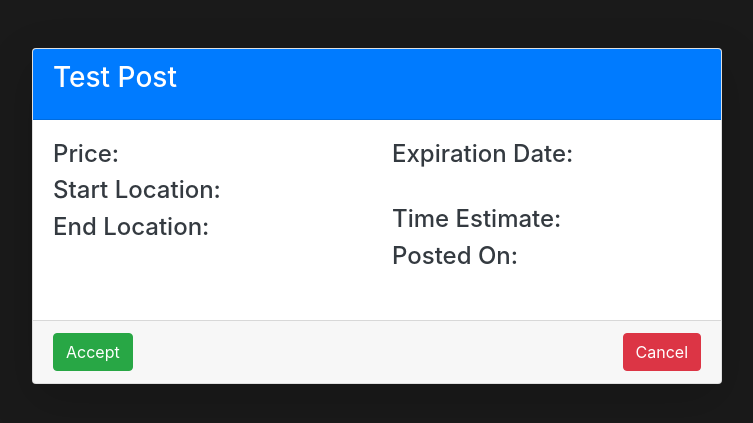
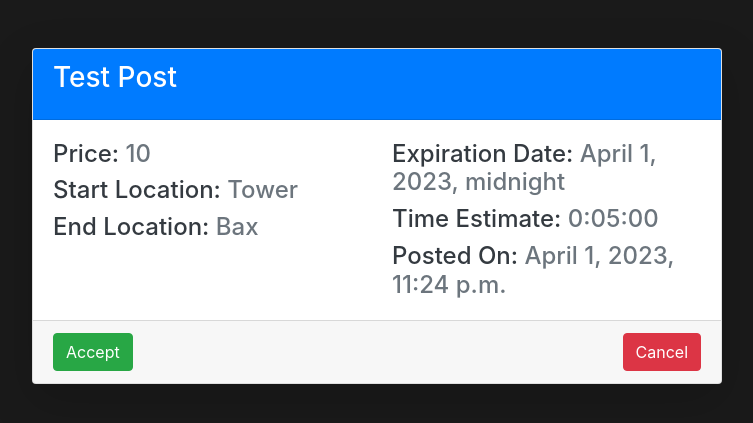
Before and after one commit to alexracape/tascii, a Django app: page /1/ in a window 1280 px wide. Shown: the part 56-479 px from the top of the page, without its empty margins (263-1016 px from the left). Run offline with Django 4.2, Linux system fonts and the light colour scheme; data comes from the database, SQL or seed files in the repository.

Commit message:
Update post_details.html

```diff
--- a/feed/templates/post_details.html
+++ b/feed/templates/post_details.html
@@ -12,14 +12,14 @@
         <div class="card-body">
           <div class="row">
             <div class="col-md-6">
-              <h4 class="card-text"><span class="text-dark">Price:</span> {{ post.price }}</h4>
-              <h4 class="card-text"><span class="text-dark">Start Location:</span> {{ post.start_loc }}</h4>
-              <h4 class="card-text"><span class="text-dark">End Location:</span> {{ post.end_loc }}</h4>
+              <h4 class="card-text"><span class="text-dark">Price:</span> <span class="text-secondary">{{ post.price }}</span></h4>
+              <h4 class="card-text"><span class="text-dark">Start Location:</span> <span class="text-secondary">{{ post.start_loc }}</span></h4>
+              <h4 class="card-text"><span class="text-dark">End Location:</span> <span class="text-secondary">{{ post.end_loc }}</span></h4>
             </div>
             <div class="col-md-6">
-              <h4 class="card-text"><span class="text-dark">Expiration Date:</span> {{ post.expiration_date }}</h4>
-              <h4 class="card-text"><span class="text-dark">Time Estimate:</span> {{ post.time_estimate }}</h4>
-              <h4 class="card-text"><span class="text-dark">Posted On:</span> {{ post.created_at }}</h4>
+              <h4 class="card-text"><span class="text-dark">Expiration Date:</span> <span class="text-secondary">{{ post.expiration_date }}</span></h4>
+              <h4 class="card-text"><span class="text-dark">Time Estimate:</span> <span class="text-secondary">{{ post.time_estimate }}</span></h4>
+              <h4 class="card-text"><span class="text-dark">Posted On:</span> <span class="text-secondary">{{ post.created_at }}</span></h4>
             </div>
           </div>
         </div>
```
